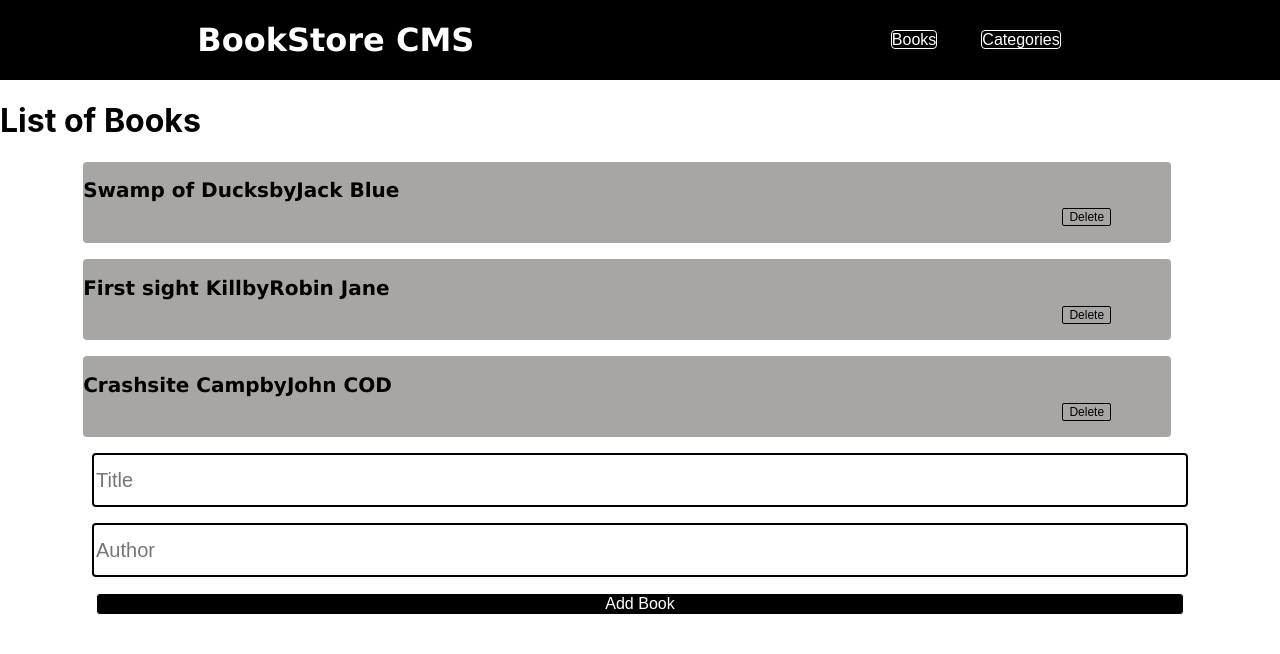
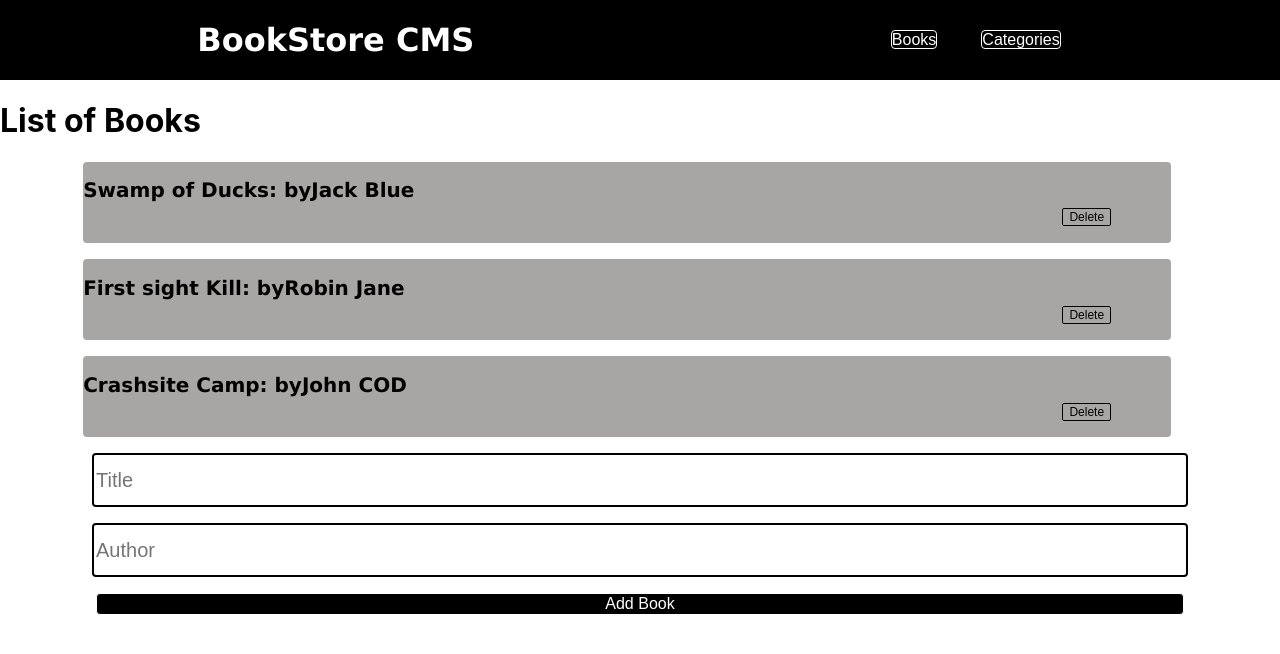
Before and after one commit to Booze33/Book-Store, a React (Create React App) app: page / in a window 1280 px wide. Shown: the top 654 px of the page. Built offline with nearby package versions, Linux system fonts and the light colour scheme.

Commit message:
fixing code

```diff
--- a/src/components/Book/book.js
+++ b/src/components/Book/book.js
@@ -1,5 +1,4 @@
 import React, { useState } from 'react';
-import PropTypes from 'prop-types';
 import './book.css';
 
 function Book({ title, author, onDelete }) {
@@ -16,9 +15,9 @@ function Book({ title, author, onDelete }) {
     <>
       <div className="book">
         <h2 className="title">
-          {title}
-          by
-          {author}
+          {title }
+          :  by
+          { author}
           {!isDelete && <button type="button" onClick={handleDelete} className="click">Delete</button>}
           {isDelete && <p>Deleting...</p>}
         </h2>
--- a/src/components/Category/category.js
+++ b/src/components/Category/category.js
@@ -1,4 +1,4 @@
-import React from '@testing-library/jest-dom';
+import React from 'react';
 
 function Category() {
   return (
```
